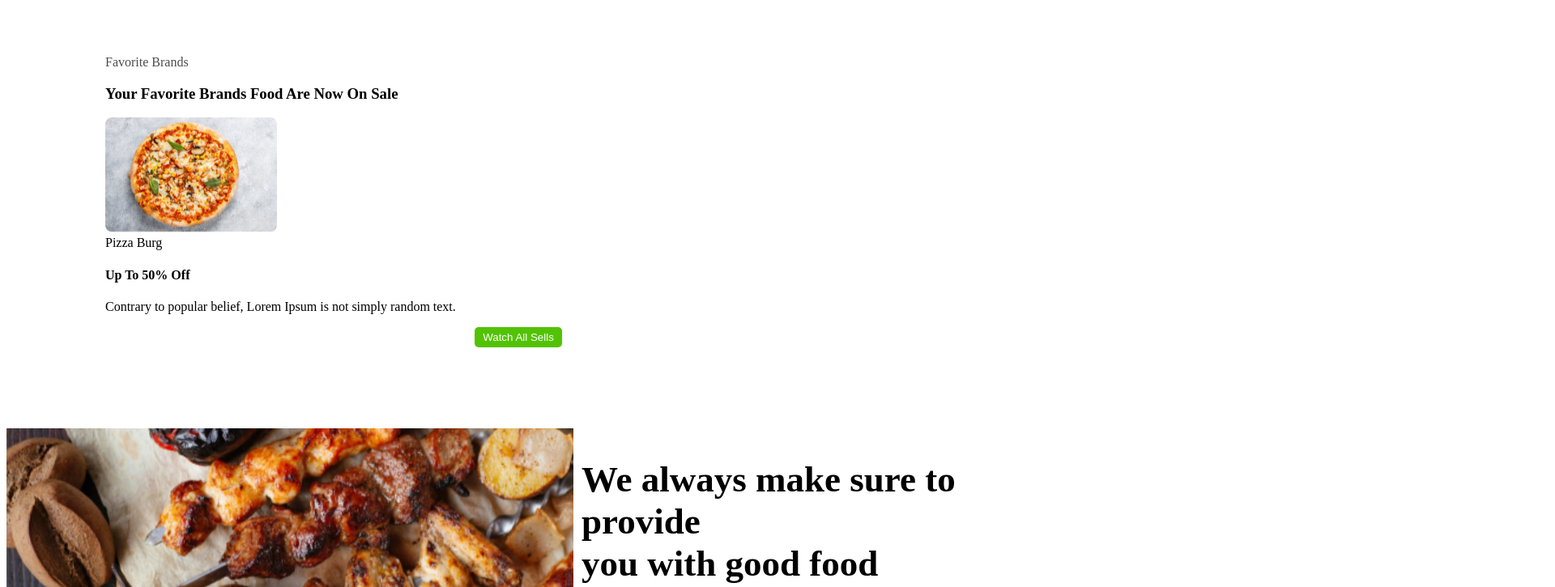
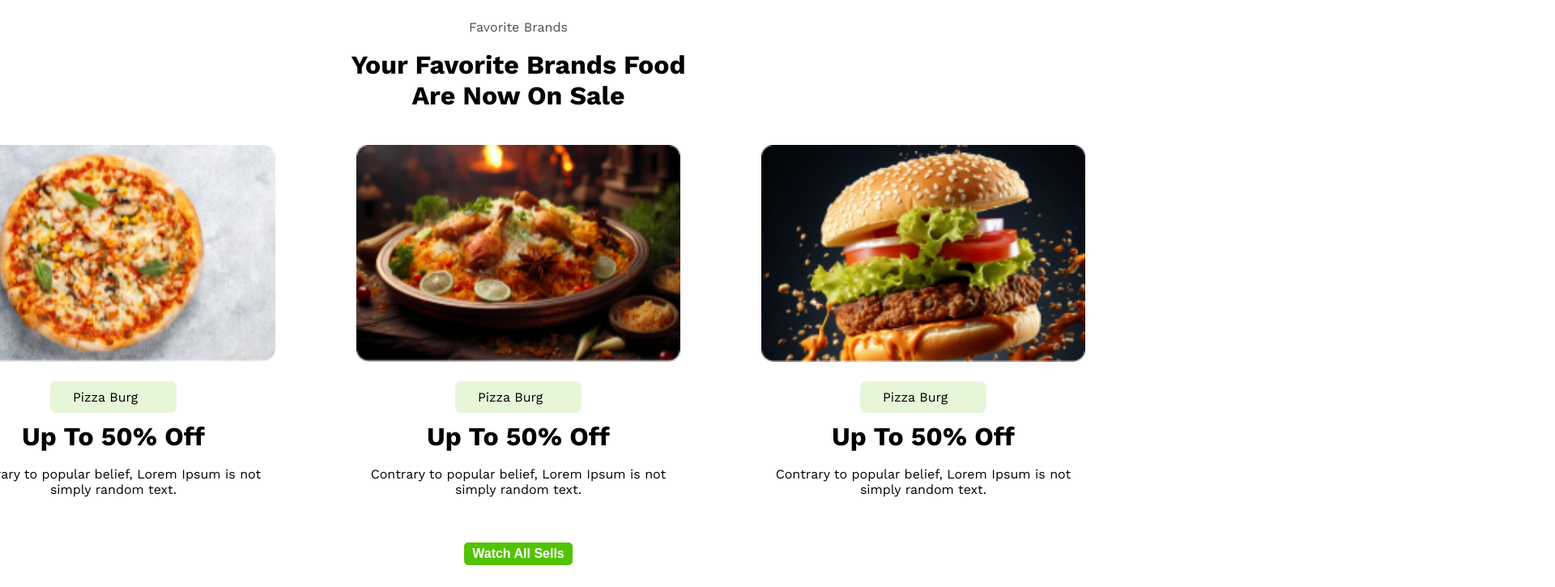
Before and after one commit to MstSubornaKhatun/Foods-make-essential-UI-components, a plain HTML site: page index.html in a window 1280 px wide. Shown: the part 700-1425 px from the top of the page at 81% size, 1920 px wide, since content can reach past the window. Drawn offline with nearby package versions, Linux system fonts and the light colour scheme.

Commit message:
Without Responsive Use Only HTML and CSS

```diff
--- a/index.html
+++ b/index.html
@@ -7,7 +7,7 @@
     <!-- css style -->
      <link rel="stylesheet" href="style/style.css">
 </head>
-<body>
+<body class="work-sans">
     <header>
 
     </header>
@@ -31,7 +31,7 @@
             <div class="container">
                 <div class="info">
                     <p class="subtitle">Favorite Brands</p>
-                    <h3 class="title">Your Favorite Brands Food Are Now On Sale</h3>
+                    <h3 class="title">Your Favorite Brands Food <br> Are Now On Sale</h3>
                 </div>
                 <div class="card-container">
                     <!-- card 1 -->
@@ -42,10 +42,35 @@
                         <div class="shop">
                             <span>Pizza Burg</span>
                         </div>
-                            <h4>Up To 50% Off</h4>
-                            <p>Contrary to popular belief, Lorem Ipsum is not simply random text.</p>
+                            <h4 class="title" style="margin-top: 10px;">Up To 50% Off</h4>
+                            <p class="description">Contrary to popular belief, Lorem Ipsum is not simply random text.</p>
 
                      </div>
+                    <!-- card 2 -->
+                     <div class="card">
+                        <div class="image-card">
+                            <img src="assets/biriyani.png" alt="">
+                        </div>
+                        <div class="shop">
+                            <span>Pizza Burg</span>
+                        </div>
+                            <h4 class="title" style="margin-top: 10px;">Up To 50% Off</h4>
+                            <p class="description">Contrary to popular belief, Lorem Ipsum is not simply random text.</p>
+
+                     </div>
+                    <!-- card 3 -->
+                     <div class="card">
+                        <div class="image-card">
+                            <img src="assets/burger.png" alt="">
+                        </div>
+                        <div class="shop">
+                            <span>Pizza Burg</span>
+                        </div>
+                            <h4 class="title" style="margin-top: 10px;">Up To 50% Off</h4>
+                            <p class="description">Contrary to popular belief, Lorem Ipsum is not simply random text.</p>
+
+                     </div>
+
                 </div>
                 <div class="btn-container">
                     <button class="btn">Watch All Sells</button>
@@ -56,20 +81,49 @@
          <!-- 3 section  -->
           <section id="foods">
             <div>
-                <img src="assets/foods.png" alt="">
+                <img class="image" src="assets/foods.png" alt="">
             </div>
             <div class="foods-info">
                 <h2 class="title">We always make sure to provide <br> you with good food</h2>
                 <p class="subtitle">Don’t miss a thing! Subscribe to our newsletter</p>
-                <hr>
+
                 <h3 class="follow">Follow Us On</h3>
-                <hr>
+
                 <div class="icon">
-
+                    <img src="assets/Social/facebook.svg" alt="">
+                    <img src="assets/Social/twitter-x.svg" alt="">
+                    <img src="assets/Social/instagram.svg" alt="">
+                    <img src="assets/Social/pinterest.svg" alt="">
                 </div>
             </div>
           </section>
           <!-- 4 section -->
+
+<section id="card-box">
+            <div class="container">
+                <div class="info">
+                    <p class="subtitle">Favorite Brands</p>
+                    <h3 class="title">Your Favorite Brands Food <br> Are Now On Sale</h3>
+                </div>
+                <div class="card-container">
+                    <!-- card 1 -->
+                     <div class="card">
+                        <div class="image-card">
+                            <img src="assets/pizza.png" alt="">
+                        </div>
+                        <div class="shop">
+                            <span>Pizza Burg</span>
+                        </div>
+                            <h4 class="title" style="margin-top: 10px;">Up To 50% Off</h4>
+                            <p class="description">Contrary to popular belief, Lorem Ipsum is not simply random text.</p>
+
+                     </div>
+                </div>
+                <div class="btn-container">
+                    <button class="btn">Watch All Sells</button>
+                </div>
+            </div>
+         </section>
 
     </main>
     <footer>
--- a/style/style.css
+++ b/style/style.css
@@ -1,4 +1,12 @@
+@import url('https://fonts.googleapis.com/css2?family=Work+Sans:ital,wght@0,100..900;1,100..900&display=swap');
 
+
+.work-sans {
+  font-family: "Work Sans", sans-serif;
+  /* font-optical-sizing: auto;
+  font-weight: <weight>;
+  font-style: normal; */
+}
 
 #hero {
 
@@ -60,27 +68,85 @@
     border: none;
     padding: 5px 10px;
     border-radius: 5px;
+    font-size: 16px;
+    font-weight: 600;
 }
 
 
 /* second section */
 #card-box {
-    width: 1020px;
-    margin: 100px auto;
+    margin: 40px;
+    display: flex;
+    align-items: center;
+    justify-content: center;
+
 }
 
-/* .info {
+.card {
+    display: flex;
+    flex-direction: column;
     align-items: center;
-} */
+    margin: 40px;
+
+}
+
+
+
+#card-box .info {
+    align-items: center;
+    display: flex;
+    flex-direction: column;
+
+
+}
 
 #card-box .subtitle {
     opacity: 0.7;
+    font-size: 16px;
 }
 
-/* #card-box .shop {
-    background-color: #52C30326;
+
+#card-box .title {
+    font-size: 32px;
+    margin-top: 2px;
+    margin-bottom: 2px;
+    text-align: center;
+
+}
+
+
+/* .card .image-box {
+  width: 250px;
+}
+.card .image-box img {
+  width: 100%;
 } */
 
+
+#card-box img {
+    width: 400px;
+    margin: auto;
+}
+
+
+
+.card .shop {
+    margin-top: 20px;
+    background-color: #52C30326;
+    border-radius: 8px;
+    padding: 10px 28px 10px 28px;
+    width: 100px;
+}
+
+
+#card-box .card-container {
+    display: flex;
+    gap: 20px;
+}
+
+.card .description {
+    text-align: center;
+}
 
 /* 3 section */
 #foods {
@@ -91,7 +157,7 @@
 
 }
 
-#foods img {
+#foods .image {
     width: 700px;
 }
 
@@ -120,12 +186,17 @@ align-items: center;
 
 /* footer */
 footer {
-
+/*
     width: 1932px;
-    height: 671px;
+    height: 271px; */
     background-image: url("/assets/social-bg.png");
     background-repeat: no-repeat;
     background-size: cover;
+    display: flex;
+    align-items: center;
+    justify-content: center;
+    padding: 80px;
+    text-align: center;
 }
 
 footer img {
@@ -133,9 +204,12 @@ footer img {
 }
 footer .icon {
     display: flex;
+    gap: 10px;
+    justify-content: center;
 
 }
 
-#footer {
-    /* padding: 0 100px 100px 0; */
+#footer .title {
+    font-size: 36px;
+
 }
```
